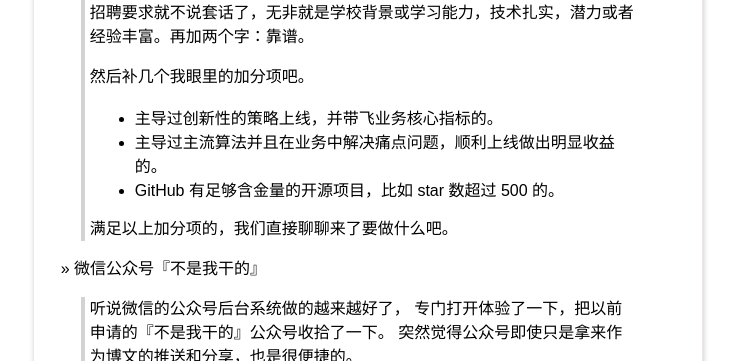
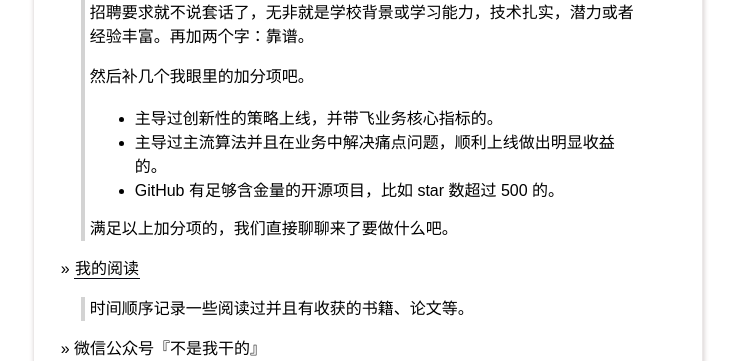
Before and after one commit to yanyiwu/blog, a Jekyll site: the page built from discover.md, in a window 1280 px wide and 900 px high, scrolled down 351 px, cut to the strip 0-361 px from the top of the window. Shown: the whole strip, without its empty margins (272-1009 px from the left). Built offline with Jekyll 4.4.1, drawn with Linux system fonts in a browser that asks for light colours; Markdown is read by kramdown in place of the engine named in the settings; comment, search, counter and statistics services are not loaded.

Commit message:
[discover] my reading

```diff
--- a/discover.md
+++ b/discover.md
@@ -21,6 +21,10 @@ title: 发现
 > + GitHub 有足够含金量的开源项目，比如 star 数超过 500 的。
 >
 > 满足以上加分项的，我们直接聊聊来了要做什么吧。
+
+&raquo; [我的阅读](/reading.html)
+
+> 时间顺序记录一些阅读过并且有收获的书籍、论文等。
 
 &raquo; 微信公众号『不是我干的』
 
```
